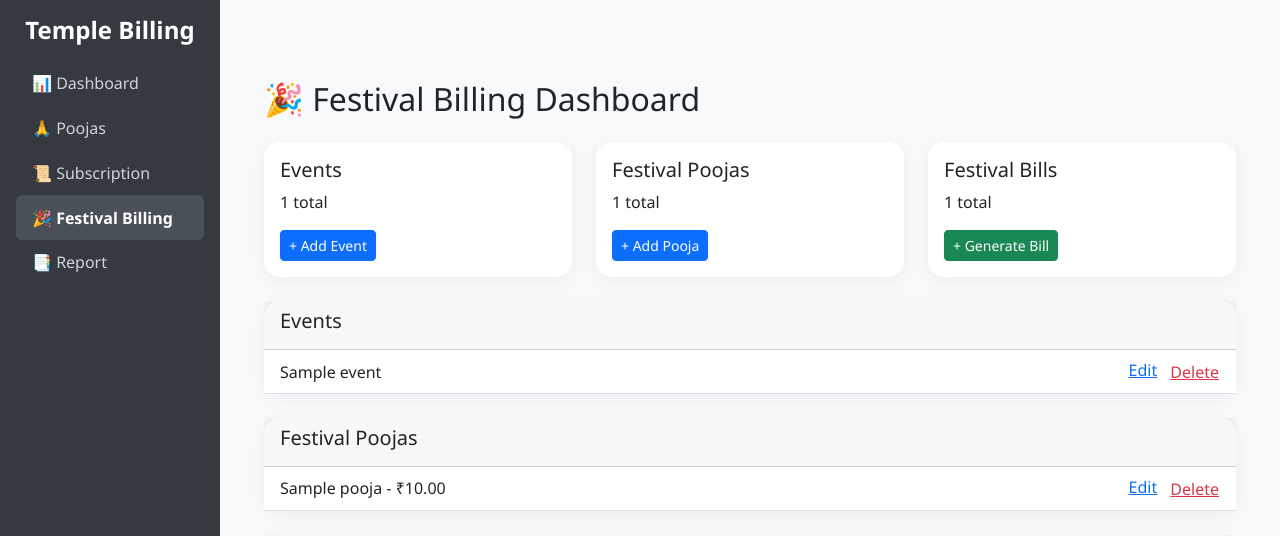
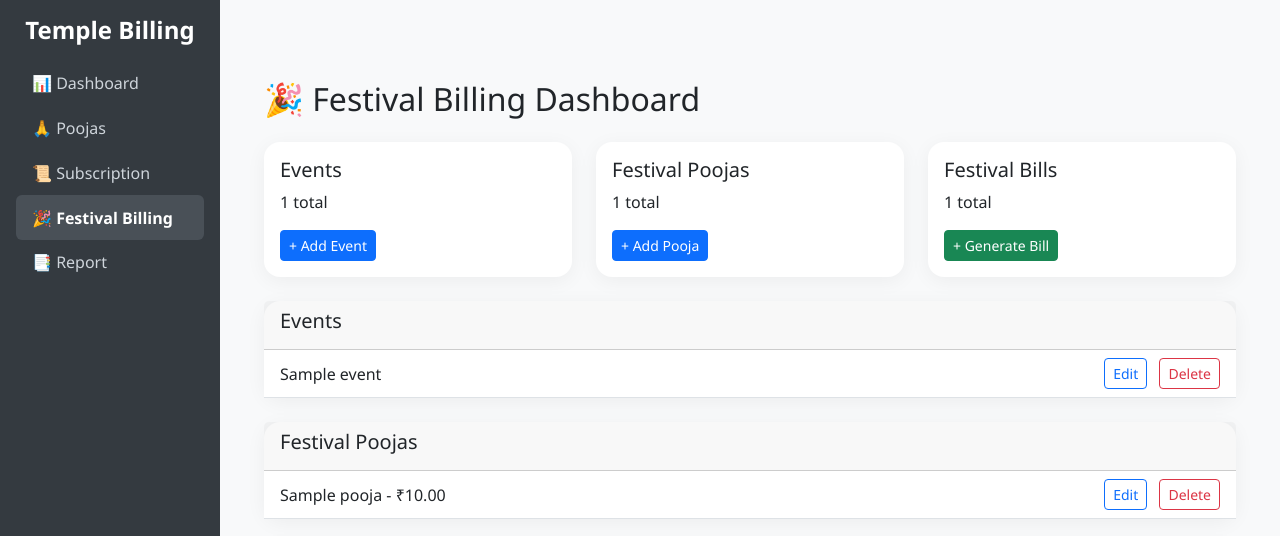
Before and after one commit to Achujozef/Billing-Web, a Django app: page /festival/ in a window 1280 px wide. Shown: the top 536 px of the page. Run offline with Django 5.2, Linux system fonts and the light colour scheme; tables that the repository leaves empty hold one stand-in row (values such as "Sample post"); some libraries are stand-ins or nearby versions.

Commit message:
Festival Billing Dashboard - Edit and delete button alignment issue

```diff
--- a/templates/festival_dashboard.html
+++ b/templates/festival_dashboard.html
@@ -52,9 +52,13 @@
         <li class="list-group-item d-flex justify-content-between align-items-center">
           {{ event.event_name }}
           <span>
-            <a href="#" class="me-2" onclick="showPasswordPrompt('editEvent', {{ event.id }})">Edit</a>
-            <button class="btn btn-link text-danger p-0" onclick="showPasswordPrompt('deleteEvent', {{ event.id }}, '{% url 'delete_event' event.id %}')">
-              Delete
+            <button class="btn btn-sm btn-outline-primary me-2"
+              onclick="showPasswordPrompt('editEvent', {{ event.id }})">
+            Edit
+            </button>
+            <button class="btn btn-sm btn-outline-danger"
+            onclick="showPasswordPrompt('deleteEvent', {{ event.id }}, '{% url 'delete_event' event.id %}')">
+            Delete
             </button>
           </span>
         </li>
@@ -95,8 +99,12 @@
         <li class="list-group-item d-flex justify-content-between align-items-center">
           {{ pooja.pooja_name }} - ₹{{ pooja.price }}
           <span>
-            <a href="#" class="me-2" onclick="showPasswordPrompt('editPooja', {{ pooja.id }})">Edit</a>
-            <button class="btn btn-link text-danger p-0" onclick="showPasswordPrompt('deletePooja', {{ pooja.id }}, '{% url 'delete_festival_pooja' pooja.id %}')">
+            <button class="btn btn-sm btn-outline-primary me-2"
+              onclick="showPasswordPrompt('editPooja', {{ pooja.id }})">
+            Edit
+            </button>
+            {% comment %} <a href="#" class="me-2" onclick="showPasswordPrompt('editPooja', {{ pooja.id }})">Edit</a> {% endcomment %}
+            <button class="btn btn-sm btn-outline-danger" onclick="showPasswordPrompt('deletePooja', {{ pooja.id }}, '{% url 'delete_festival_pooja' pooja.id %}')">
               Delete
             </button>
           </span>
@@ -149,7 +157,6 @@
 </div>
 
   <!-- ================= Festival Bills Table ================= -->
-<!-- ================= Filter Bills ================= -->
 <div class="card mb-4 shadow-sm border-0">
   <div class="card-header">
     <h5>Filter Bills</h5>
```
